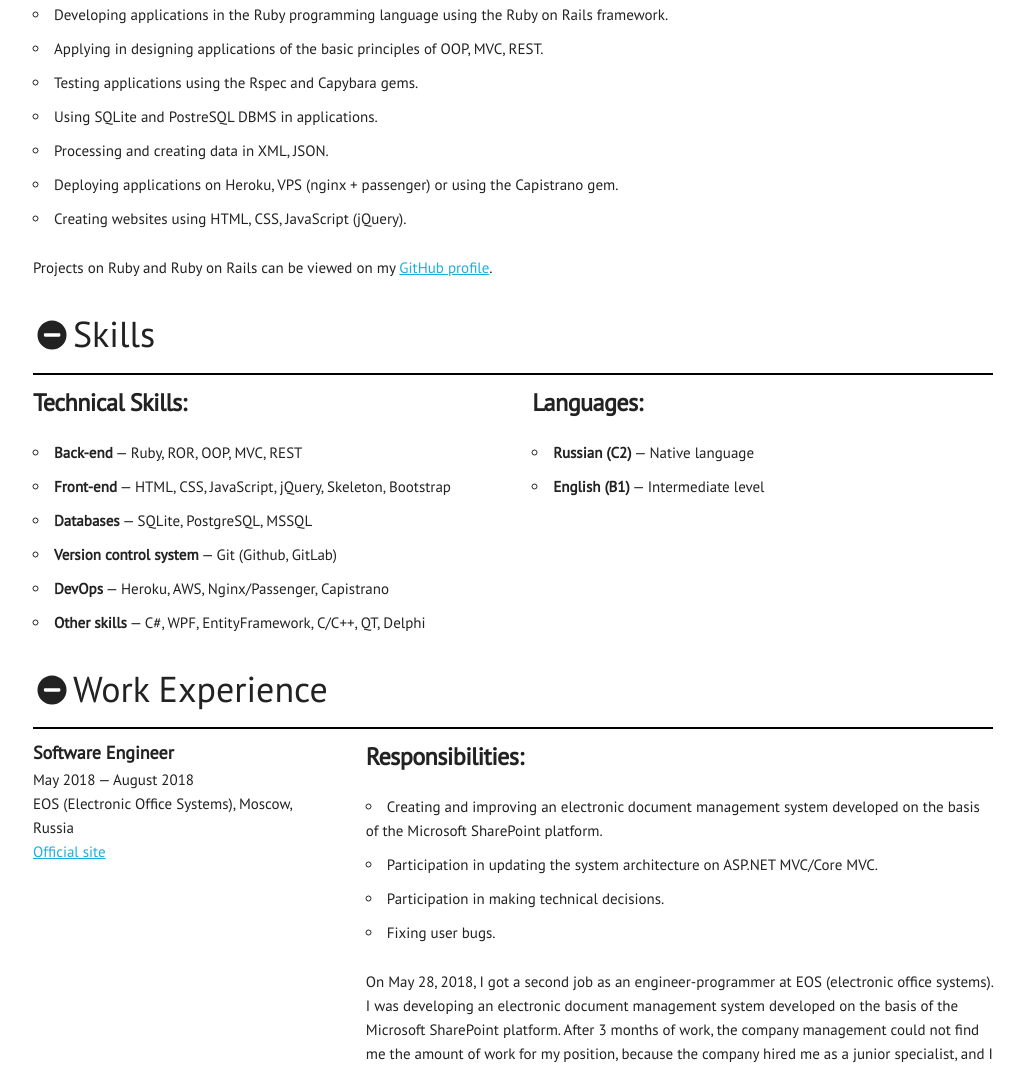
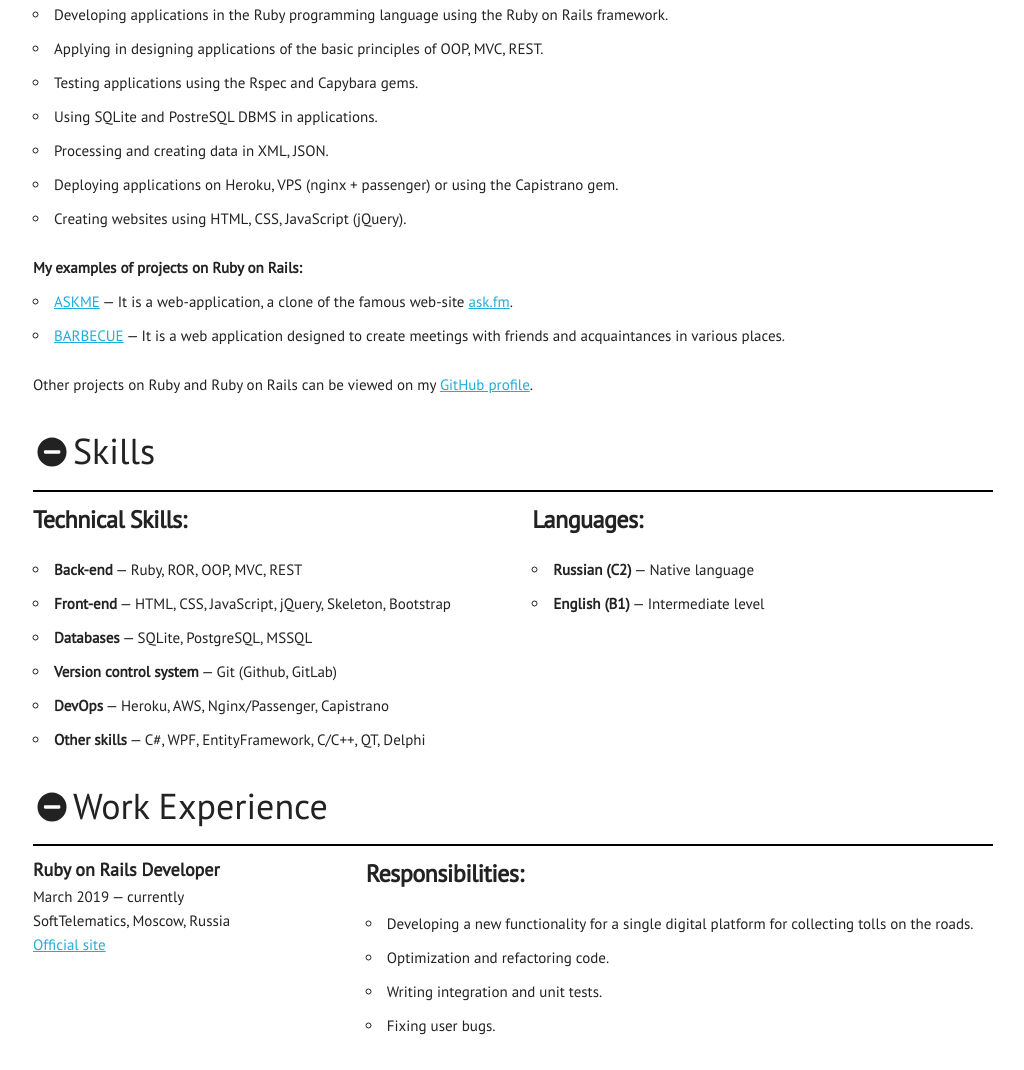
Before and after one commit to Cuurjol/cv, a plain HTML site: page index.html in a window 1280 px wide. Shown: the part 1142-2212 px from the top of the page, without its empty margins (127-1151 px from the left). Drawn offline with nearby package versions, Linux system fonts and the light colour scheme.

Commit message:
Updated Resume.

```diff
--- a/index.html
+++ b/index.html
@@ -143,8 +143,13 @@
               <li>Deploying applications on Heroku, VPS (nginx + passenger) or using the Capistrano gem.</li>
               <li>Creating websites using HTML, CSS, JavaScript (jQuery).</li>
             </ul>
+            <p class="margin-bottom-1x"><strong>My examples of projects on Ruby on Rails:</strong></p>
+            <ul>
+              <li><a href="https://cuurjol-askme.herokuapp.com/">ASKME</a> &mdash; It is a web-application, a clone of the famous web-site <a href="https://ask.fm/">ask.fm</a>.</li>
+              <li><a href="https://cuurjol-bbq.herokuapp.com/">BARBECUE</a> &mdash; It is a web application designed to create meetings with friends and acquaintances in various places.</li>
+            </ul>
             <p>
-              Projects on Ruby and Ruby on Rails can be viewed on my <a href="https://github.com/cuurjol">GitHub profile</a>.
+              Other projects on Ruby and Ruby on Rails can be viewed on my <a href="https://github.com/cuurjol">GitHub profile</a>.
             </p>
           </div>
         </div>
@@ -192,6 +197,23 @@
         </div>
       </div>
       <div class="info-block-content-active">
+        <div class="row margin-top-1x margin-bottom-3x">
+          <div class="one-third column left-column margin-bottom-1x">
+            <p class="title">Ruby on Rails Developer</p>
+            <p>March 2019 &mdash; currently</p>
+            <p>SoftTelematics, Moscow, Russia</p>
+            <p><a href="https://natelsys.ru/">Official site</a></p>
+          </div>
+          <div class="two-thirds column">
+            <h5><strong>Responsibilities:</strong></h5>
+            <ul>
+              <li>Developing a new functionality for a single digital platform for collecting tolls on the roads.</li>
+              <li>Optimization and refactoring code.</li>
+              <li>Writing integration and unit tests.</li>
+              <li>Fixing user bugs.</li>
+            </ul>
+          </div>
+        </div>
         <div class="row margin-top-1x margin-bottom-3x">
           <div class="one-third column left-column margin-bottom-1x">
             <p class="title">Software Engineer</p>
@@ -283,7 +305,7 @@
           </div>
           <div class="two-thirds column">
             <h5><strong>Online-school Good Programmer</strong></h5>
-            Ruby on Rails intensive course. <a href="#0">Certificate (certificate will be updated soon)</a><br>
+            Ruby on Rails intensive course.<br>
             <a href="https://goodprogrammer.ru/">Official site</a>
           </div>
         </div>
```
Also changed, not shown: russian_index.html (+24 -2 lines).
